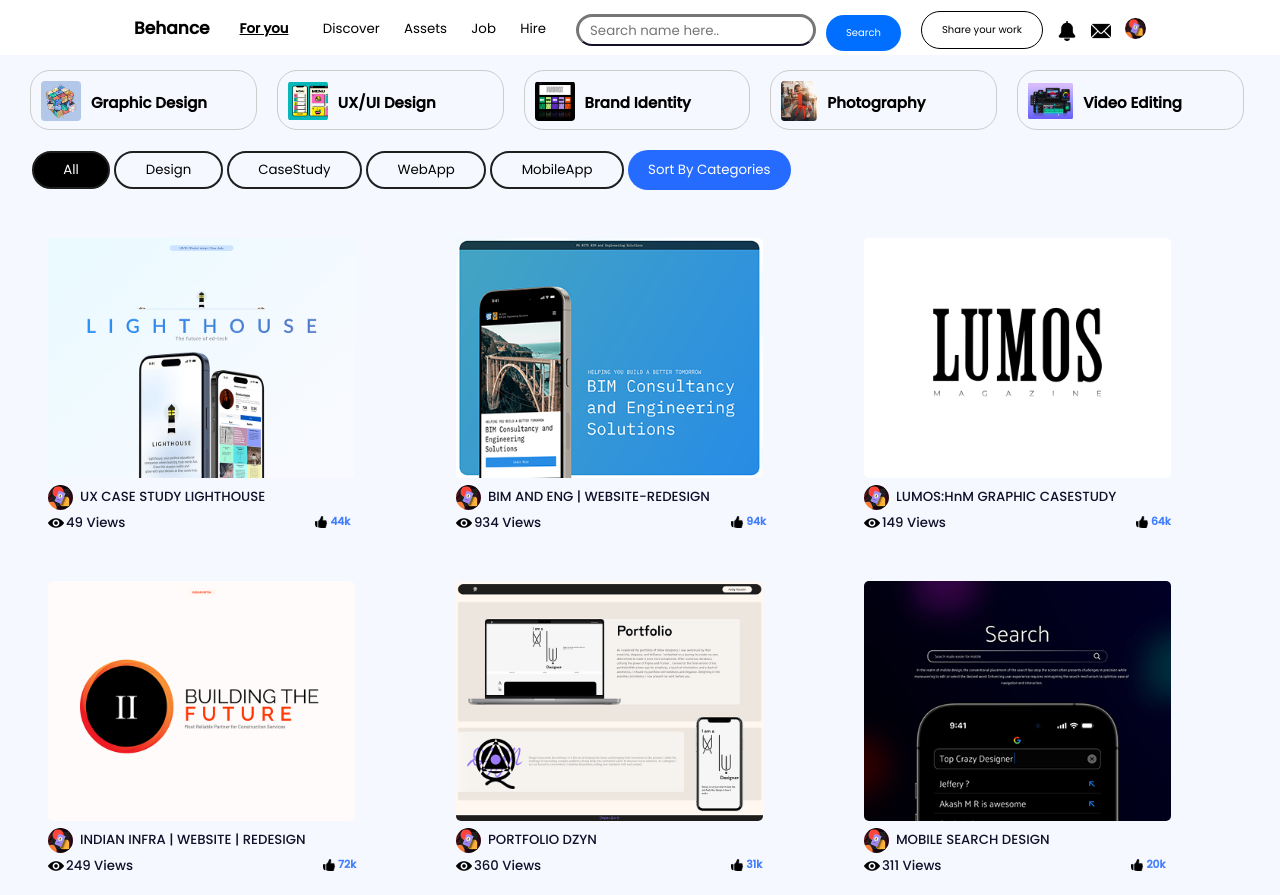
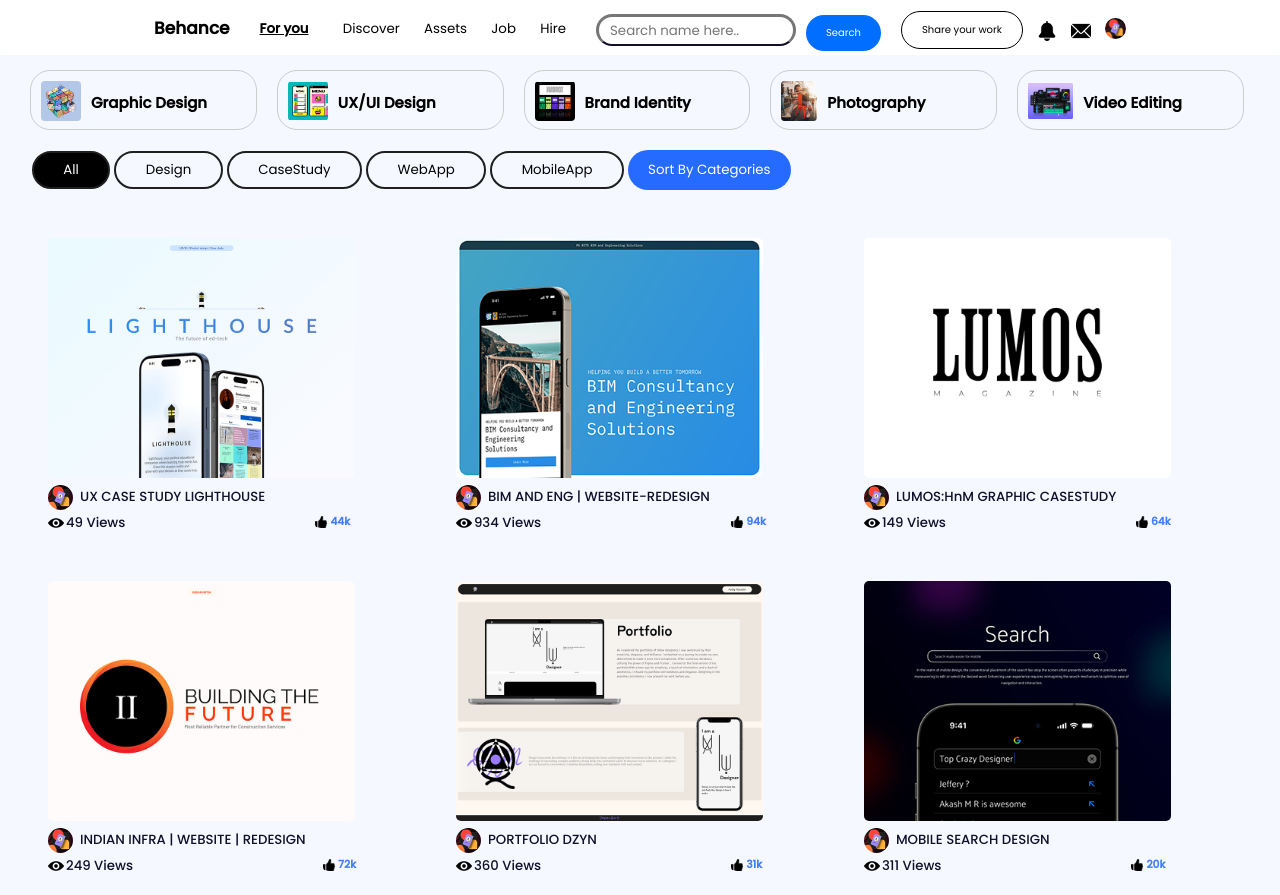
Before and after one commit to aatiq-hussain/Behance, a plain HTML site: page index.html in a window 1280 px wide. Shown: the top 895 px of the page. Drawn offline with Linux system fonts and the light colour scheme.

Commit message:
Update style.css

```diff
--- a/style.css
+++ b/style.css
@@ -71,7 +71,7 @@ body {
   display: flex;
   flex-direction: column;
   align-items: flex-start;
-  width: 240px;
+  width: 440px;
 }
 
 #share{
@@ -320,7 +320,12 @@ img {
   margin-left: 14px;
 }
 
+@media screen and (max-width: 1800px) {
+     .straight{
+   width: 200px;
 
+  }
+}
 @media screen and (max-width: 1200px) {
   .tohide
   {display: none;
```
